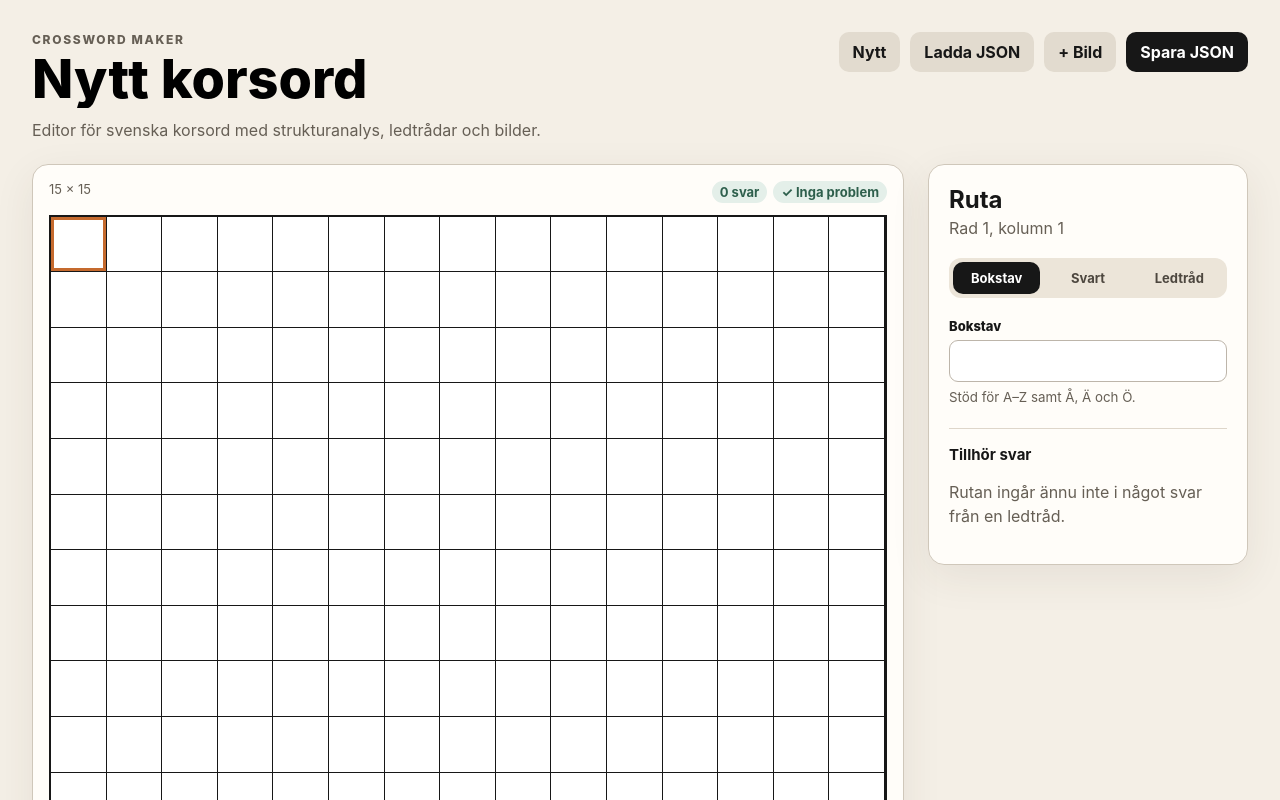
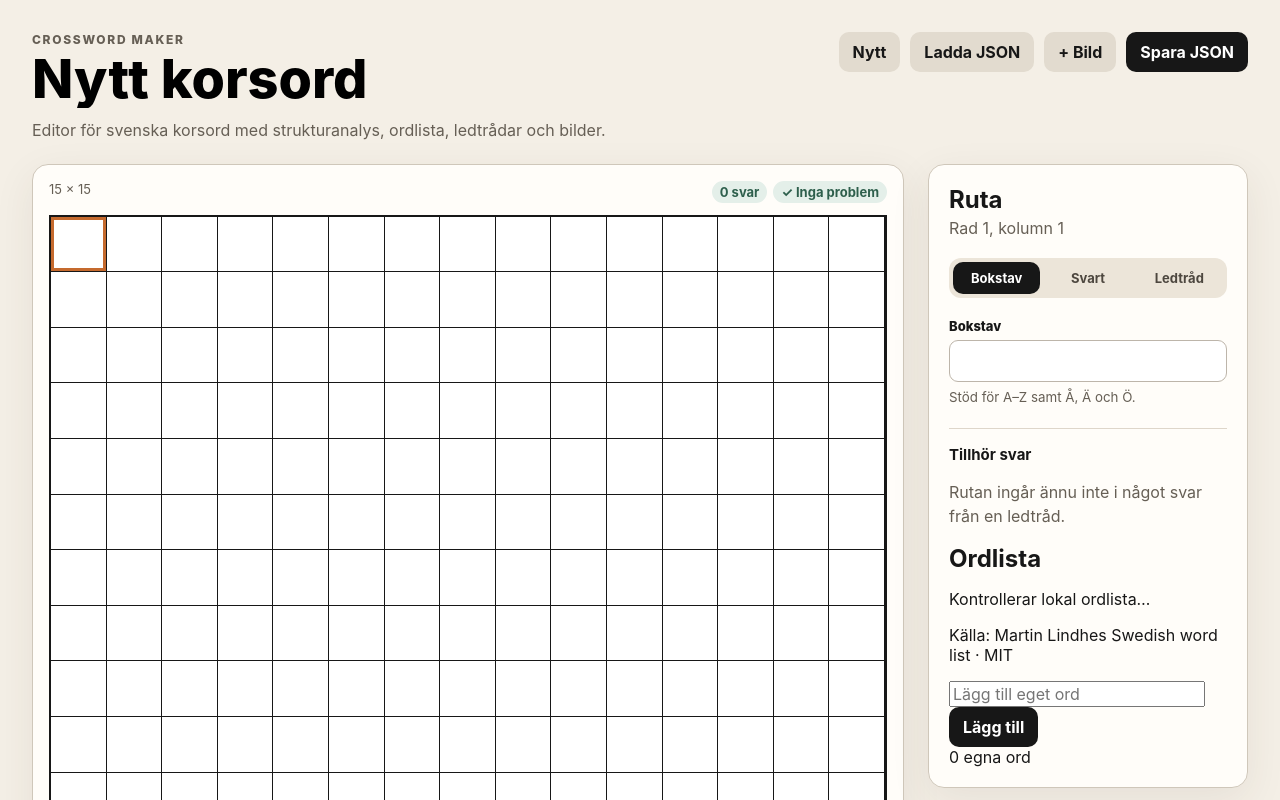
Before and after one commit to unilsson/crossword-maker, a React (Vite) app: page / in a window 1280 px wide. Shown: the top 800 px of the page. Built offline with nearby package versions, Linux system fonts and the light colour scheme.

Commit message:
feat: add Swedish dictionary and candidate lookup UI

```diff
--- a/src/App.tsx
+++ b/src/App.tsx
@@ -14,6 +14,18 @@ import {
   updateClue,
 } from "./lib/crossword";
 import { deleteImageAsset, saveImageAsset } from "./lib/imageStore";
+import {
+  buildLexicon,
+  installSwedishWordList,
+  isValidCrosswordWord,
+  loadCachedWordList,
+  loadCustomWords,
+  normalizeCrosswordWord,
+  saveCustomWords,
+  searchWords,
+  WORD_LIST_LICENSE,
+  WORD_LIST_SOURCE_NAME,
+} from "./lib/wordlist";
 import type {
   Answer,
   Cell,
@@ -22,6 +34,7 @@ import type {
   Direction,
   ImageFit,
 } from "./types/crossword";
+import type { WordLexicon, WordListDataset } from "./types/wordlist";
 
 const STORAGE_KEY = "crossword-maker.current";
 
@@ -56,10 +69,47 @@ export default function App() {
   const [imageUploadMode, setImageUploadMode] = useState<ImageUploadMode>("add");
   const fileInputRef = useRef<HTMLInputElement>(null);
   const imageInputRef = useRef<HTMLInputElement>(null);
+  const [wordDataset, setWordDataset] = useState<WordListDataset | null>(null);
+  const [lexicon, setLexicon] = useState<WordLexicon | null>(null);
+  const [wordListState, setWordListState] = useState<
+    "checking" | "not-installed" | "installing" | "ready" | "error"
+  >("checking");
+  const [wordListError, setWordListError] = useState("");
+  const [customWords, setCustomWords] = useState<string[]>(() => loadCustomWords());
+  const [customWordInput, setCustomWordInput] = useState("");
+  const [activeAnswerId, setActiveAnswerId] = useState<string | null>(null);
 
   useEffect(() => {
     localStorage.setItem(STORAGE_KEY, JSON.stringify(crossword));
   }, [crossword]);
+
+  useEffect(() => {
+    let cancelled = false;
+
+    void loadCachedWordList()
+      .then((dataset) => {
+        if (cancelled) return;
+        if (!dataset) {
+          setWordListState("not-installed");
+          return;
+        }
+
+        setWordDataset(dataset);
+        setLexicon(buildLexicon(dataset.words));
+        setWordListState("ready");
+      })
+      .catch((error: unknown) => {
+        if (cancelled) return;
+        setWordListError(
+          error instanceof Error ? error.message : "Kunde inte läsa ordlistan.",
+        );
+        setWordListState("error");
+      });
+
+    return () => {
+      cancelled = true;
+    };
+  }, []);
 
   const analysis = useMemo(() => analyzeCrossword(crossword), [crossword]);
 
@@ -88,6 +138,11 @@ export default function App() {
 
     return [];
   }, [analysis, selected, selectedCell, selectedImage]);
+
+  const activeAnswer =
+    selectedAnswers.find((answer) => answer.id === activeAnswerId) ??
+    selectedAnswers[0] ??
+    null;
 
   const highlightedCells = useMemo(() => {
     const highlighted = new Set<string>();
@@ -121,6 +176,24 @@ export default function App() {
         return cell.type === "letter" && cell.value ? cell.value : "·";
       })
       .join("");
+
+  const answerSearchPattern = (answer: Answer) =>
+    answer.cells
+      .map(({ row, col }) => {
+        const cell = crossword.cells[row][col];
+        return cell.type === "letter" && cell.value ? cell.value : ".";
+      })
+      .join("");
+
+  const wordSearch = useMemo(() => {
+    if (!lexicon || !activeAnswer || activeAnswer.cells.length === 0) return null;
+    return searchWords(
+      lexicon,
+      customWords,
+      answerSearchPattern(activeAnswer),
+      40,
+    );
+  }, [activeAnswer, crossword, customWords, lexicon]);
 
   const updateCell = (row: number, col: number, nextCell: Cell) => {
     setCrossword((current) => ({
@@ -158,6 +231,64 @@ export default function App() {
       ...current,
       images: current.images.map((image) =>
         image.id === candidate.id ? candidate : image,
+      ),
+    }));
+  };
+
+  const installWordList = async () => {
+    setWordListState("installing");
+    setWordListError("");
+
+    try {
+      const dataset = await installSwedishWordList();
+      setWordDataset(dataset);
+      setLexicon(buildLexicon(dataset.words));
+      setWordListState("ready");
+    } catch (error) {
+      setWordListError(
+        error instanceof Error ? error.message : "Kunde inte installera ordlistan.",
+      );
+      setWordListState("error");
+    }
+  };
+
+  const addCustomWord = () => {
+    const word = normalizeCrosswordWord(customWordInput);
+    if (!isValidCrosswordWord(word)) {
+      window.alert("Egna ord får bara innehålla A–Z samt Å, Ä och Ö.");
+      return;
+    }
+
+    const next = Array.from(new Set([...customWords, word]));
+    setCustomWords(next);
+    saveCustomWords(next);
+    setCustomWordInput("");
+  };
+
+  const clearCustomWords = () => {
+    if (customWords.length === 0) return;
+    if (!window.confirm("Ta bort alla egna ord ur ordlistan?")) return;
+    setCustomWords([]);
+    saveCustomWords([]);
+  };
+
+  const fillAnswer = (answer: Answer, word: string) => {
+    if (word.length !== answer.cells.length) return;
+
+    const letters = new Map<string, string>();
+    answer.cells.forEach((cell, index) => {
+      letters.set(answerCellKey(cell), word[index]);
+    });
+
+    setCrossword((current) => ({
+      ...current,
+      cells: current.cells.map((row, rowIndex) =>
+        row.map((cell, colIndex) => {
+          const value = letters.get(rowIndex + ":" + colIndex);
+          return value !== undefined && cell.type === "letter"
+            ? { ...cell, value }
+            : cell;
+        }),
       ),
     }));
   };
@@ -333,7 +464,7 @@ export default function App() {
             }
           />
           <p className="subtitle">
-            Editor för svenska korsord med strukturanalys, ledtrådar och bilder.
+            Editor för svenska korsord med strukturanalys, ordlista, ledtrådar och bilder.
           </p>
         </div>
 
@@ -794,12 +925,160 @@ export default function App() {
               )}
             </>
           )}
+
+          <section className="dictionary-panel">
+            <div className="dictionary-heading">
+              <div>
+                <h2>Ordlista</h2>
+                <p>
+                  {wordListState === "ready" && wordDataset
+                    ? wordDataset.words.length.toLocaleString("sv-SE") + " svenska ord"
+                    : wordListState === "installing"
+                      ? "Hämtar och indexerar ord…"
+                      : wordListState === "checking"
+                        ? "Kontrollerar lokal ordlista…"
+                        : "Ingen svensk ordlista installerad"}
+                </p>
+              </div>
+
+              {(wordListState === "not-installed" ||
+                wordListState === "error") && (
+                <button
+                  type="button"
+                  className="secondary"
+                  onClick={() => void installWordList()}
+                >
+                  Installera
+                </button>
+              )}
+
+              {wordListState === "ready" && (
+                <button
+                  type="button"
+                  className="secondary"
+                  onClick={() => void installWordList()}
+                >
+                  Uppdatera
+                </button>
+              )}
+            </div>
+
+            {wordListState === "error" && (
+              <p className="inline-issue inline-issue--error">
+                {wordListError || "Kunde inte läsa ordlistan."}
+              </p>
+            )}
+
+            <p className="dictionary-source">
+              Källa: {WORD_LIST_SOURCE_NAME} · {WORD_LIST_LICENSE}
+            </p>
+
+            <div className="custom-word-row">
+              <input
+                value={customWordInput}
+                placeholder="Lägg till eget ord"
+                aria-label="Eget ord"
+                onChange={(event) => setCustomWordInput(event.target.value)}
+                onKeyDown={(event) => {
+                  if (event.key === "Enter") {
+                    event.preventDefault();
+                    addCustomWord();
+                  }
+                }}
+              />
+              <button type="button" onClick={addCustomWord}>
+                Lägg till
+              </button>
+            </div>
+
+            <div className="custom-word-meta">
+              <span>{customWords.length} egna ord</span>
+              {customWords.length > 0 && (
+                <button
+                  type="button"
+                  className="text-button"
+                  onClick={clearCustomWords}
+                >
+                  Rensa egna
+                </button>
+              )}
+            </div>
+
+            {activeAnswer && (
+              <section className="candidate-section">
+                <div className="candidate-heading">
+                  <h3>Ordförslag</h3>
+                  <code>{answerPattern(activeAnswer)}</code>
+                </div>
+
+                {selectedAnswers.length > 1 && (
+                  <label className="field compact-field">
+                    <span>Aktivt svar</span>
+                    <select
+                      value={activeAnswer.id}
+                      onChange={(event) => setActiveAnswerId(event.target.value)}
+                    >
+                      {selectedAnswers.map((answer) => (
+                        <option value={answer.id} key={answer.id}>
+                          {directionLabel(answer.direction)} ·{" "}
+                          {answer.clueText || "Utan ledtrådstext"}
+                        </option>
+                      ))}
+                    </select>
+                  </label>
+                )}
+
+                {wordListState !== "ready" || !lexicon ? (
+                  <p className="hint">
+                    Installera ordlistan för att söka svenska ord som passar
+                    bokstavsmönstret.
+                  </p>
+                ) : activeAnswer.cells.length === 0 ? (
+                  <p className="hint">Ledtråden har inga svarsrutor.</p>
+                ) : wordSearch && wordSearch.total > 0 ? (
+                  <>
+                    <p className="candidate-count">
+                      {wordSearch.total.toLocaleString("sv-SE")} träffar
+                      {wordSearch.total > wordSearch.matches.length
+                        ? " · visar de första " + wordSearch.matches.length
+                        : ""}
+                    </p>
+                    <div className="candidate-list">
+                      {wordSearch.matches.map((candidate) => (
+                        <button
+                          type="button"
+                          className="candidate-word"
+                          key={candidate.source + ":" + candidate.word}
+                          onClick={() => fillAnswer(activeAnswer, candidate.word)}
+                          title={
+                            candidate.source === "custom"
+                              ? "Eget ord"
+                              : WORD_LIST_SOURCE_NAME
+                          }
+                        >
+                          <span>{candidate.word}</span>
+                          <small>
+                            {candidate.length} ·{" "}
+                            {candidate.source === "custom" ? "eget" : "ordlista"}
+                          </small>
+                        </button>
+                      ))}
+                    </div>
+                  </>
+                ) : (
+                  <p className="hint">
+                    Inga ord i ordlistan matchar det aktuella mönstret.
+                  </p>
+                )}
+              </section>
+            )}
+          </section>
         </aside>
       </section>
 
       <footer>
-        Svar och validering räknas fram från rutnätet och sparas inte dubbelt i
-        projektfilen.
+        Svar och validering räknas fram från rutnätet. Den svenska ordlistan
+        cachas lokalt i IndexedDB och egna ord sparas i webbläsaren.
       </footer>
     </main>
   );
```
